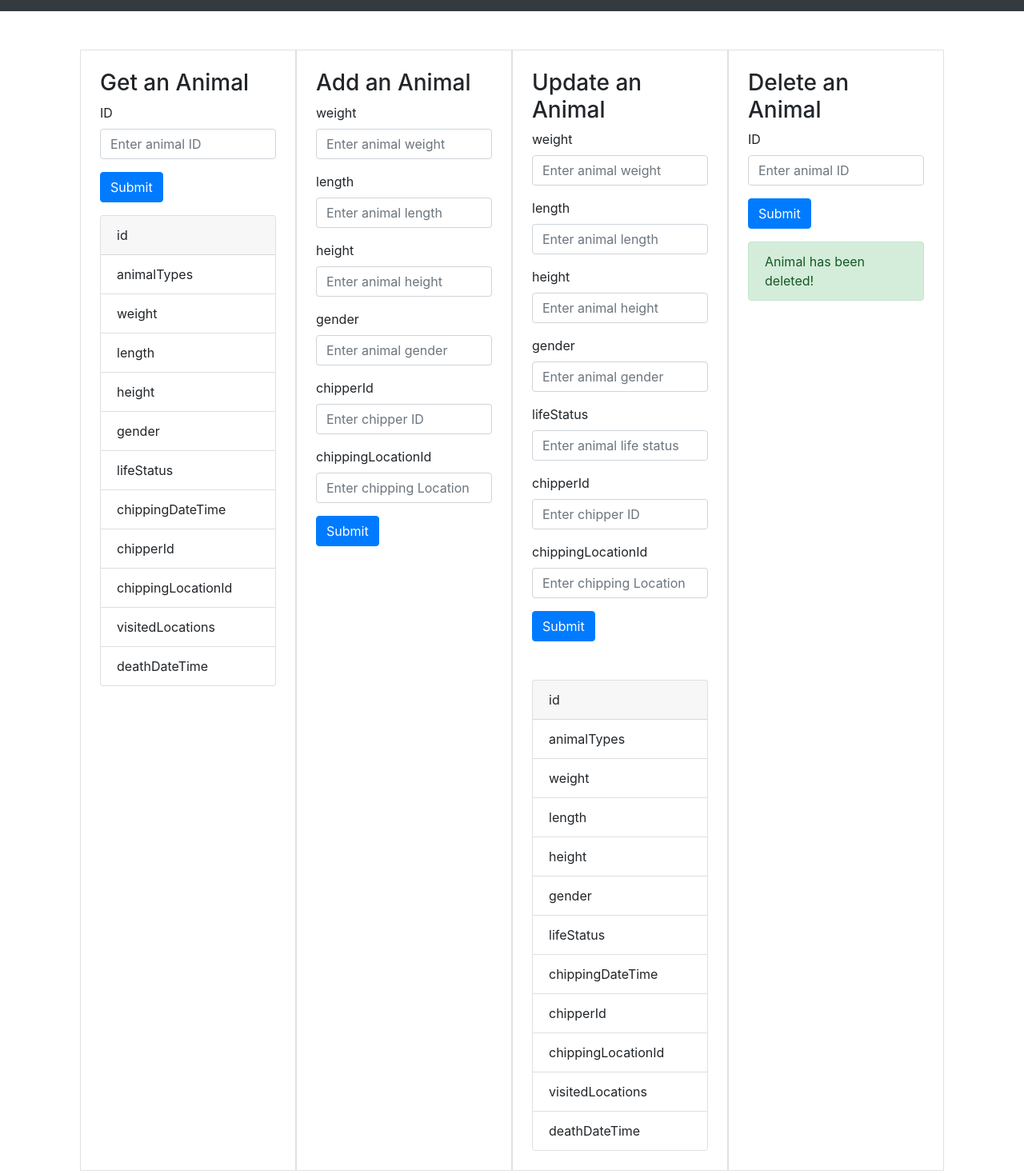
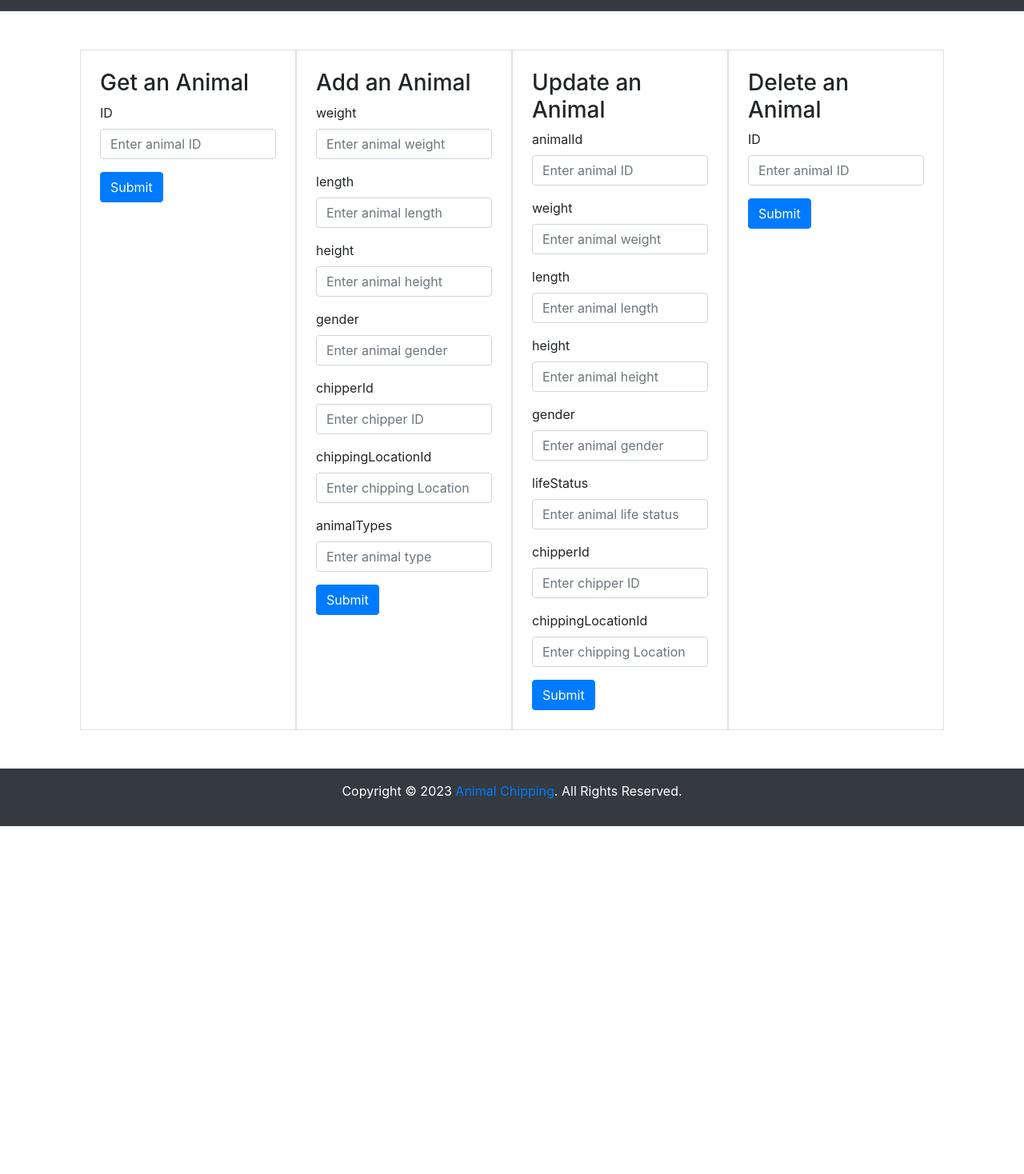
Before and after one commit to krios2146/animal-chipping-api, an Angular app in the folder animal-chipping-front/: page /animal in a window 1280 px wide. Shown: the part 42-1510 px from the top of the page at 80% size. After the commit the page ends 1075 px from the top, so only its background shows below. Built offline with nearby package versions, Linux system fonts and the light colour scheme.

Commit message:
feat: add logic to the animal.component.ts

```diff
--- a/animal-chipping-front/src/app/animal/animal.component.html
+++ b/animal-chipping-front/src/app/animal/animal.component.html
@@ -1,122 +1,146 @@
 <div class="container d-flex">
     <div class="container border p-4">
         <h3>Get an Animal</h3>
-        <form class="mb-3">
+        <form [formGroup]="findForm" (ngSubmit)="findAnimal()">
             <div class="form-group">
                 <label for="animalId">ID</label>
-                <input type="number" class="form-control" id="animalId" name="animalId" placeholder="Enter animal ID">
+                <input type="number" class="form-control" id="animalId" formControlName="animalId" placeholder="Enter animal ID">
             </div>
             <button type="submit" class="btn btn-primary">Submit</button>
         </form>
-        <div class="card">
-            <div class="card-header">id</div>
+        <div class="card mt-3" *ngIf="foundedAnimal">
+            <div class="card-header">id: {{foundedAnimal}}</div>
             <ul class="list-group list-group-flush">
-                <li class="list-group-item">animalTypes</li>
-                <li class="list-group-item">weight</li>
-                <li class="list-group-item">length</li>
-                <li class="list-group-item">height</li>
-                <li class="list-group-item">gender</li>
-                <li class="list-group-item">lifeStatus</li>
-                <li class="list-group-item">chippingDateTime</li>
-                <li class="list-group-item">chipperId</li>
-                <li class="list-group-item">chippingLocationId</li>
-                <li class="list-group-item">visitedLocations</li>
-                <li class="list-group-item">deathDateTime</li>
+                <li class="list-group-item">animalTypes: {{foundedAnimal.animalTypes}}</li>
+                <li class="list-group-item">weight: {{foundedAnimal.weight}}</li>
+                <li class="list-group-item">length: {{foundedAnimal.length}}</li>
+                <li class="list-group-item">height: {{foundedAnimal.height}}</li>
+                <li class="list-group-item">gender: {{foundedAnimal.gender}}</li>
+                <li class="list-group-item">lifeStatus: {{foundedAnimal.lifeStatus}}</li>
+                <li class="list-group-item">chippingDateTime: {{foundedAnimal.chippingDateTime}}</li>
+                <li class="list-group-item">chipperId: {{foundedAnimal.chipperId}}</li>
+                <li class="list-group-item">chippingLocationId: {{foundedAnimal.chippingLocationId}}</li>
+                <li class="list-group-item">visitedLocations: {{foundedAnimal.visitedLocations}}</li>
+                <li class="list-group-item">deathDateTime: {{foundedAnimal.deathDateTime}}</li>
             </ul>
         </div>
     </div>
 
     <div class="container border p-4">
         <h3>Add an Animal</h3>
-        <form>
+        <form [formGroup]="addForm" (ngSubmit)="addAnimal()">
             <div class="form-group">
                 <label for="weight">weight</label>
-                <input type="number" class="form-control" id="weight" name="weight" placeholder="Enter animal weight">
+                <input type="number" class="form-control" id="weight" formControlName="weight" placeholder="Enter animal weight">
             </div>
             <div class="form-group">
                 <label for="length">length</label>
-                <input type="number" class="form-control" id="length" name="length" placeholder="Enter animal length">
+                <input type="number" class="form-control" id="length" formControlName="length" placeholder="Enter animal length">
             </div>
             <div class="form-group">
                 <label for="height">height</label>
-                <input type="number" class="form-control" id="height" name="height" placeholder="Enter animal height">
+                <input type="number" class="form-control" id="height" formControlName="height" placeholder="Enter animal height">
             </div>
             <div class="form-group">
                 <label for="gender">gender</label>
-                <input type="text" class="form-control" id="gender" name="gender" placeholder="Enter animal gender">
+                <input type="text" class="form-control" id="gender" formControlName="gender" placeholder="Enter animal gender">
             </div>
             <div class="form-group">
                 <label for="chipperId">chipperId</label>
-                <input type="number" class="form-control" id="chipperId" name="chipperId" placeholder="Enter chipper ID">
+                <input type="number" class="form-control" id="chipperId" formControlName="chipperId" placeholder="Enter chipper ID">
             </div>
             <div class="form-group">
                 <label for="chippingLocationId">chippingLocationId</label>
-                <input type="number" class="form-control" id="chippingLocationId" name="chippingLocationId" placeholder="Enter chipping Location ID">
+                <input type="number" class="form-control" id="chippingLocationId" formControlName="chippingLocationId" placeholder="Enter chipping Location ID">
+            </div>
+            <div class="form-group">
+                <label for="animalTypes">animalTypes</label>
+                <input type="text" class="form-control" id="animalTypes" formControlName="animalTypes" placeholder="Enter animal type">
             </div>
             <button type="submit" class="btn btn-primary">Submit</button>
         </form>
+        <div class="card mt-3" *ngIf="addedAnimal">
+            <div class="card-header">id: {{addedAnimal}}</div>
+            <ul class="list-group list-group-flush">
+                <li class="list-group-item">animalTypes: {{addedAnimal.animalTypes}}</li>
+                <li class="list-group-item">weight: {{addedAnimal.weight}}</li>
+                <li class="list-group-item">length: {{addedAnimal.length}}</li>
+                <li class="list-group-item">height: {{addedAnimal.height}}</li>
+                <li class="list-group-item">gender: {{addedAnimal.gender}}</li>
+                <li class="list-group-item">lifeStatus: {{addedAnimal.lifeStatus}}</li>
+                <li class="list-group-item">chippingDateTime: {{addedAnimal.chippingDateTime}}</li>
+                <li class="list-group-item">chipperId: {{addedAnimal.chipperId}}</li>
+                <li class="list-group-item">chippingLocationId: {{addedAnimal.chippingLocationId}}</li>
+                <li class="list-group-item">visitedLocations: {{addedAnimal.visitedLocations}}</li>
+                <li class="list-group-item">deathDateTime: {{addedAnimal.deathDateTime}}</li>
+            </ul>
+        </div>
     </div>
 
     <div class="container border p-4">
         <h3>Update an Animal</h3>
-        <form>
+        <form [formGroup]="updateForm" (ngSubmit)="updateAnimal()">
+            <div class="form-group">
+                <label for="animalId">animalId</label>
+                <input type="number" class="form-control" id="animalId" formControlName="animalId" placeholder="Enter animal ID">
+            </div>
             <div class="form-group">
                 <label for="weight">weight</label>
-                <input type="number" class="form-control" id="weight" name="weight" placeholder="Enter animal weight">
+                <input type="number" class="form-control" id="weight" formControlName="weight" placeholder="Enter animal weight">
             </div>
             <div class="form-group">
                 <label for="length">length</label>
-                <input type="number" class="form-control" id="length" name="length" placeholder="Enter animal length">
+                <input type="number" class="form-control" id="length" formControlName="length" placeholder="Enter animal length">
             </div>
             <div class="form-group">
                 <label for="height">height</label>
-                <input type="number" class="form-control" id="height" name="height" placeholder="Enter animal height">
+                <input type="number" class="form-control" id="height" formControlName="height" placeholder="Enter animal height">
             </div>
             <div class="form-group">
                 <label for="gender">gender</label>
-                <input type="text" class="form-control" id="gender" name="gender" placeholder="Enter animal gender">
+                <input type="text" class="form-control" id="gender" formControlName="gender" placeholder="Enter animal gender">
             </div>
             <div class="form-group">
                 <label for="lifeStatus">lifeStatus</label>
-                <input type="text" class="form-control" id="lifeStatus" name="lifeStatus" placeholder="Enter animal life status">
+                <input type="text" class="form-control" id="lifeStatus" formControlName="lifeStatus" placeholder="Enter animal life status">
             </div>
             <div class="form-group">
                 <label for="chipperId">chipperId</label>
-                <input type="number" class="form-control" id="chipperId" name="chipperId" placeholder="Enter chipper ID">
+                <input type="number" class="form-control" id="chipperId" formControlName="chipperId" placeholder="Enter chipper ID">
             </div>
             <div class="form-group">
                 <label for="chippingLocationId">chippingLocationId</label>
-                <input type="number" class="form-control" id="chippingLocationId" name="chippingLocationId" placeholder="Enter chipping Location ID">
+                <input type="number" class="form-control" id="chippingLocationId" formControlName="chippingLocationId" placeholder="Enter chipping Location ID">
             </div>
             <button type="submit" class="btn btn-primary">Submit</button>
         </form>
-        <div class="card mt-5">
-            <div class="card-header">id</div>
+        <div class="card mt-3" *ngIf="updatedAnimal">
+            <div class="card-header">id: {{updatedAnimal}}</div>
             <ul class="list-group list-group-flush">
-                <li class="list-group-item">animalTypes</li>
-                <li class="list-group-item">weight</li>
-                <li class="list-group-item">length</li>
-                <li class="list-group-item">height</li>
-                <li class="list-group-item">gender</li>
-                <li class="list-group-item">lifeStatus</li>
-                <li class="list-group-item">chippingDateTime</li>
-                <li class="list-group-item">chipperId</li>
-                <li class="list-group-item">chippingLocationId</li>
-                <li class="list-group-item">visitedLocations</li>
-                <li class="list-group-item">deathDateTime</li>
+                <li class="list-group-item">animalTypes: {{updatedAnimal.animalTypes}}</li>
+                <li class="list-group-item">weight: {{updatedAnimal.weight}}</li>
+                <li class="list-group-item">length: {{updatedAnimal.length}}</li>
+                <li class="list-group-item">height: {{updatedAnimal.height}}</li>
+                <li class="list-group-item">gender: {{updatedAnimal.gender}}</li>
+                <li class="list-group-item">lifeStatus: {{updatedAnimal.lifeStatus}}</li>
+                <li class="list-group-item">chippingDateTime: {{updatedAnimal.chippingDateTime}}</li>
+                <li class="list-group-item">chipperId: {{updatedAnimal.chipperId}}</li>
+                <li class="list-group-item">chippingLocationId: {{updatedAnimal.chippingLocationId}}</li>
+                <li class="list-group-item">visitedLocations: {{updatedAnimal.visitedLocations}}</li>
+                <li class="list-group-item">deathDateTime: {{updatedAnimal.deathDateTime}}</li>
             </ul>
         </div>
     </div>
 
     <div class="container border p-4">
         <h3>Delete an Animal</h3>
-        <form>
+        <form [formGroup]="deleteForm" (ngSubmit)="deleteAnimal()">
             <div class="form-group">
                 <label for="animalId">ID</label>
-                <input type="text" class="form-control" id="animalId" name="animalId" placeholder="Enter animal ID">
+                <input type="text" class="form-control" id="animalId" formControlName="animalId" placeholder="Enter animal ID">
             </div>
             <button type="submit" class="btn btn-primary">Submit</button>
-            <div class="alert alert-success mt-3" role="alert">
+            <div class="alert alert-success mt-3" role="alert" *ngIf="isAnimalDeleted">
                 Animal has been deleted!
             </div>
         </form>
--- a/animal-chipping-front/src/app/animal/animal.component.ts
+++ b/animal-chipping-front/src/app/animal/animal.component.ts
@@ -1,4 +1,11 @@
 import { Component } from '@angular/core';
+import { FormBuilder, FormGroup, Validators } from '@angular/forms';
+import { AnimalService } from '../service/animal.service';
+import { AnimalRequest } from '../model/animal/animal-request';
+import { AnimalResponse } from '../model/animal/animal-response';
+import { HttpErrorResponse } from '@angular/common/http';
+import { AnimalCreateRequest } from '../model/animal/animal-create-request';
+import { AnimalUpdateRequest } from '../model/animal/animal-update-request';
 
 @Component({
   selector: 'app-animal',
@@ -6,5 +13,118 @@ import { Component } from '@angular/core';
   styleUrls: ['./animal.component.css']
 })
 export class AnimalComponent {
+  findForm: FormGroup;
+  addForm: FormGroup;
+  updateForm: FormGroup;
+  deleteForm: FormGroup;
 
+  foundedAnimal: AnimalResponse | undefined;
+  addedAnimal: AnimalResponse | undefined;
+  updatedAnimal: AnimalResponse | undefined;
+  isAnimalDeleted: boolean = false;
+
+  constructor(private formBuilder: FormBuilder, private animalService: AnimalService) {
+    this.findForm = this.formBuilder.group({
+      animalId: [null, [Validators.required]]
+    });
+
+    this.addForm = this.formBuilder.group({
+      weight: [null, [Validators.required]],
+      length: [null, [Validators.required]],
+      height: [null, [Validators.required]],
+      gender: [null, [Validators.required]],
+      chipperId: [null, [Validators.required]],
+      chippingLocationId: [null, [Validators.required]],
+      animalTypes: [null, [Validators.required]]
+    });
+
+    this.updateForm = this.formBuilder.group({
+      animalId: [null, [Validators.required]],
+      weight: [null, [Validators.required]],
+      length: [null, [Validators.required]],
+      height: [null, [Validators.required]],
+      gender: [null, [Validators.required]],
+      chipperId: [null, [Validators.required]],
+      chippingLocationId: [null, [Validators.required]],
+      lifeStatus: [null, [Validators.required]]
+    });
+
+    this.deleteForm = this.formBuilder.group({
+      animalId: [null, [Validators.required]]
+    });
+  }
+
+  findAnimal() {
+    const animalId = this.findForm.get('animalId')!.value;
+    this.animalService.getAnimalById(animalId).subscribe(
+      (response: AnimalResponse) => {
+        this.foundedAnimal = response;
+      },
+      (error: HttpErrorResponse) => {
+        alert(error.message);
+      }
+    );
+  }
+
+  addAnimal() {
+    const request: AnimalRequest = this.getRequestFromForm(this.addForm);
+    const addRequest: AnimalCreateRequest = {
+      ...request,
+      animalTypes: this.addForm.get('animalTypes')?.value
+    }
+    this.animalService.createAnimal(addRequest).subscribe(
+      (response: AnimalResponse) => {
+        this.addedAnimal = response;
+      },
+      (error: HttpErrorResponse) => {
+        alert(error.message);
+      }
+    );
+  }
+
+  updateAnimal() {
+    const animalId = this.updateForm.get('animalId')!.value;
+    const request: AnimalRequest = this.getRequestFromForm(this.updateForm);
+    const updateRequest: AnimalUpdateRequest = {
+      ...request,
+      lifeStatus: this.updateForm.get('lifeStatus')?.value
+    }
+    this.animalService.updateAnimal(updateRequest, animalId).subscribe(
+      (response: AnimalResponse) => {
+        this.updatedAnimal = response;
+      },
+      (error: HttpErrorResponse) => {
+        alert(error.message);
+      }
+    );
+  }
+
+  deleteAnimal() {
+    const animalId = this.deleteForm.get('animalId')!.value;
+    this.animalService.deleteAnimal(animalId).subscribe(
+      () => {
+        this.isAnimalDeleted = true;
+        setTimeout(
+          () => {
+            this.isAnimalDeleted = false;
+          },
+          3000
+        );
+      },
+      (error: HttpErrorResponse) => {
+        alert(error.message);
+      }
+    );
+  }
+
+  private getRequestFromForm(animalform: FormGroup): AnimalRequest {
+    return {
+      weight : animalform.get('weight')?.value,
+      length : animalform.get('length')?.value,
+      height : animalform.get('height')?.value,
+      gender : animalform.get('gender')?.value,
+      chipperId : animalform.get('chipperId')?.value,
+      chippingLocationId : animalform.get('chippingLocationId')?.value
+    };
+  }
 }
```
